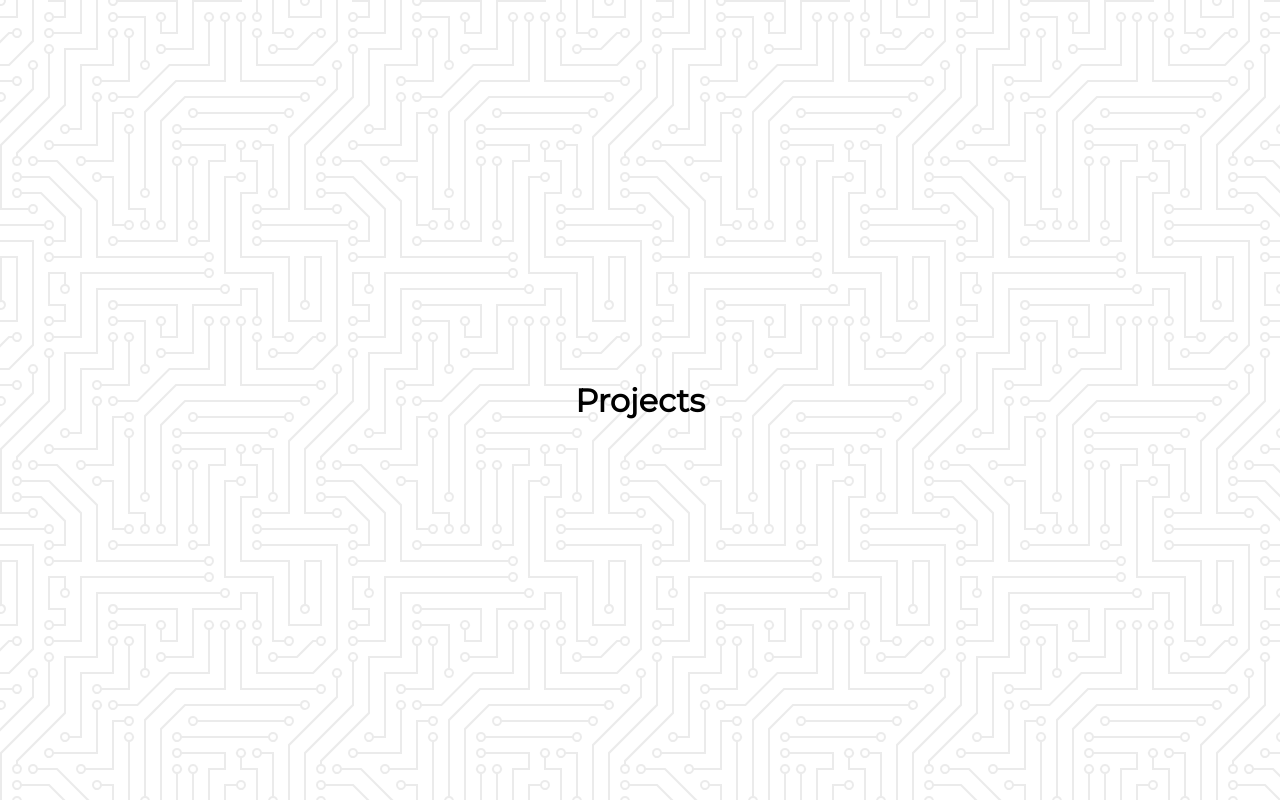
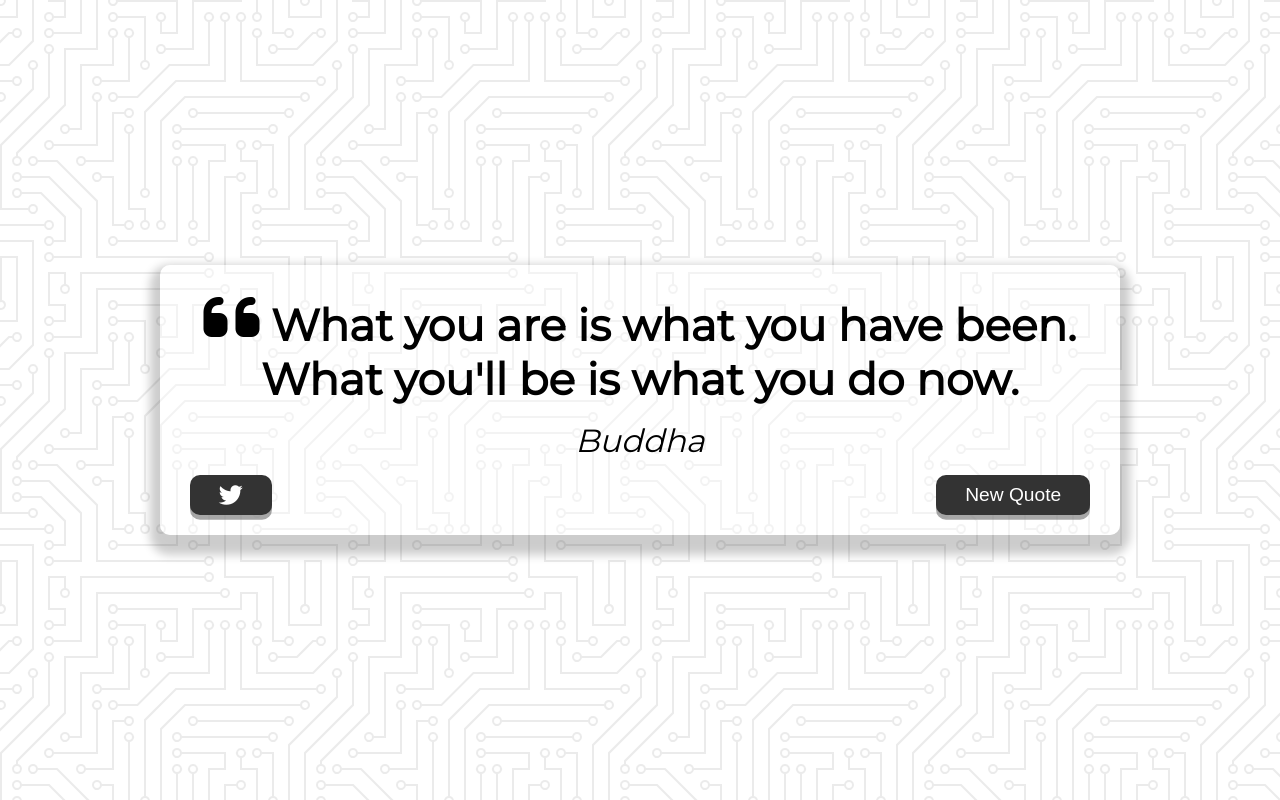
Before and after one commit to SeanImz/JS-Quote-Generator, a plain HTML site: page index.html in a window 1280 px wide. Drawn offline with Linux system fonts and the light colour scheme.

Commit message:
Added styling

```diff
--- a/index.html
+++ b/index.html
@@ -17,7 +17,27 @@
     <link rel="stylesheet" href="style.css" />
   </head>
   <body>
-    <h1>Projects</h1>
+    <div class="quote-container" id="quote-container">
+      <!-- Quote -->
+      <div class="quote-text">
+        <i class="fas fa-quote-left"></i>
+        <span id="quote"
+          >What you are is what you have been. What you'll be is what you do
+          now.</span
+        >
+      </div>
+      <!-- Author -->
+      <div class="quote-author">
+        <span id="author">Buddha</span>
+      </div>
+      <!-- Buttons -->
+      <div class="button-container">
+        <button class="twitter-button" id="twitter" title="Tweet this!">
+          <i class="fab fa-twitter"></i>
+        </button>
+        <button id="new-quote">New Quote</button>
+      </div>
+    </div>
     <!-- Script -->
     <script src="script.js"></script>
   </body>
--- a/style.css
+++ b/style.css
@@ -18,3 +18,78 @@ body {
   align-items: center;
   justify-content: center;
 }
+
+.quote-container {
+  width: auto;
+  max-width: 900px;
+  padding: 20px 30px;
+  border-radius: 10px;
+  background-color: rgba(255, 255, 255, 0.4);
+  box-shadow: 0 10px 10px 10px rgba(0, 0, 0, 0.2);
+}
+
+.quote-text {
+  font-size: 2.75rem;
+}
+
+.long-quote {
+  font-size: 2rem;
+}
+
+.fa-quote-left {
+  font-size: 4rem;
+}
+
+.quote-author {
+  margin-top: 15px;
+  font-size: 2rem;
+  font-weight: 400;
+  font-style: italic;
+}
+
+.button-container {
+  margin-top: 15px;
+  display: flex;
+  justify-content: space-between;
+}
+
+button {
+  cursor: pointer;
+  font-size: 1.2rem;
+  height: 2.5rem;
+  border: none;
+  border-radius: 10px;
+  color: #fff;
+  background: #333;
+  outline: none;
+  padding: 0.5rem 1.8rem;
+  box-shadow: 0 0.3rem rgba(121, 121, 121, 0.65);
+}
+
+button:hover {
+  filter: brightness(110%);
+}
+
+button:active {
+  transform: translate(0, 0.3rem);
+  box-shadow: 0 0.1rem rgba(255, 255, 255, 0.65);
+}
+
+.twitter-button:hover {
+  color: #38a1f3;
+}
+
+.fa-twitter {
+  font-size: 1.5rem;
+}
+
+/* MEDIA QUERY: Tablet or smaller */
+@media screen and (max-width: 1000px) {
+  .quote-container {
+    margin: auto 10px;
+  }
+
+  .quote-text {
+    font-size: 2.5rem;
+  }
+}
```
